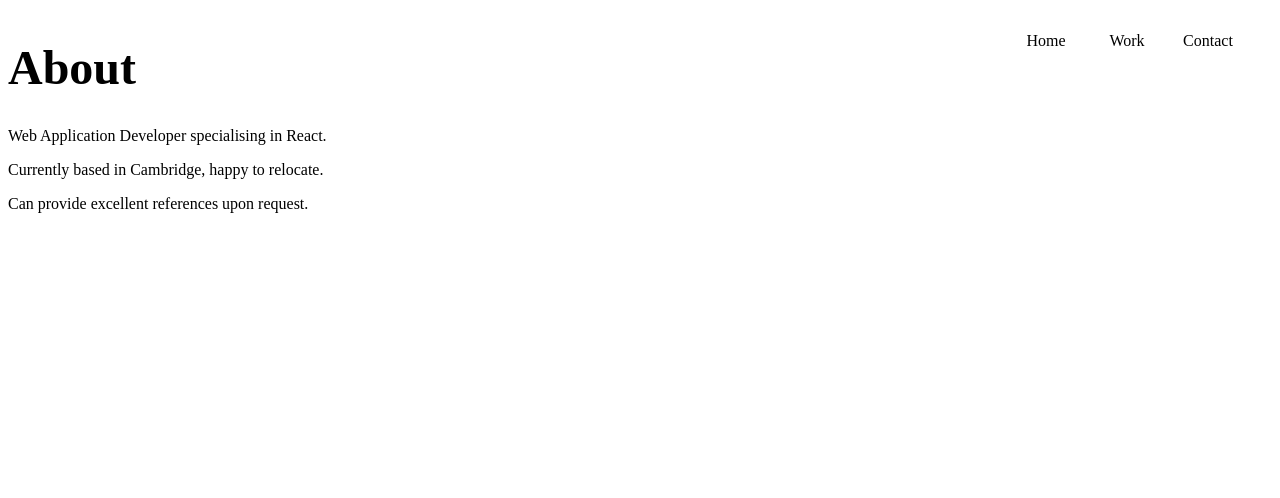
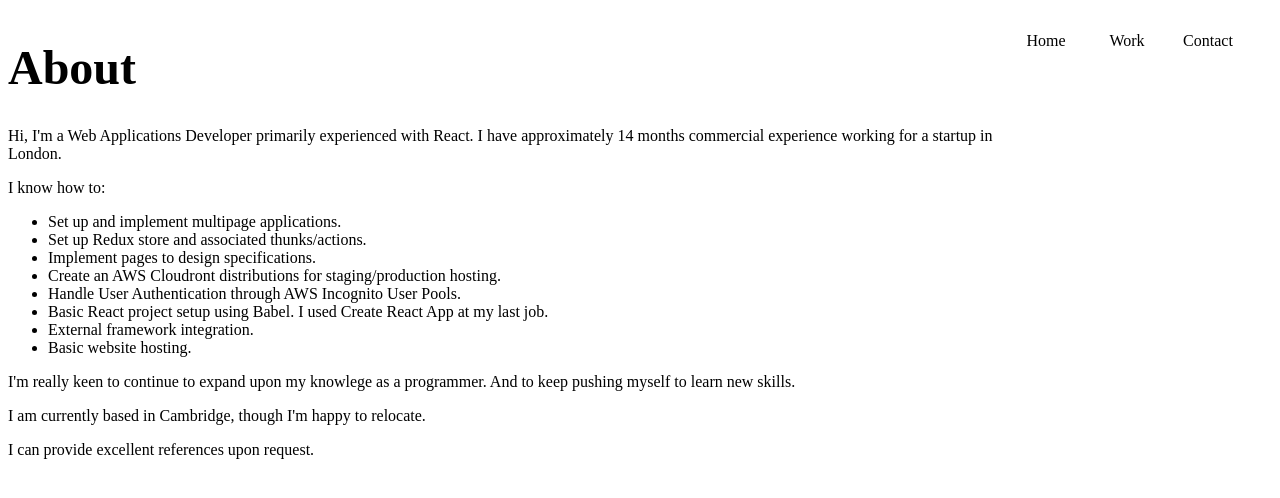
Before and after one commit to wilks654/portolio-website, a Next.js app: page /about in a window 1280 px wide. Shown: the top 498 px of the page. Built offline with nearby package versions, Linux system fonts and the light colour scheme.

Commit message:
filled out about page. changed link to avatar.png to work once deployed. added some links to icons.

```diff
--- a/components/Hamburger.js
+++ b/components/Hamburger.js
@@ -119,8 +119,8 @@ let style = <style jsx>{`
         }
 
         #menu-head.open #avatar {
-            width : 10em;
-            height : 10em;
+            width : 9em;
+            height : 9em;
             border-width : 3px;
         }
 
--- a/pages/about.js
+++ b/pages/about.js
@@ -6,11 +6,44 @@ export default function About() {
 
         <div id = 'about'>
           <h1>About</h1>
-          <p>Web Application Developer specialising in React.</p>
 
-          <p>Currently based in Cambridge, happy to relocate.</p>
+          <p>
 
-          <p>Can provide excellent references upon request.</p>
+            Hi, I'm a Web Applications Developer primarily experienced with React.
+            I have approximately 14 months commercial experience working for a startup in London.
+
+          </p>
+
+
+          <p>I know how to:</p>
+
+          <ul>
+
+            <li>Set up and implement multipage applications.</li>
+
+            <li>Set up Redux store and associated thunks/actions.</li>
+
+            <li>Implement pages to design specifications. </li>
+
+            <li>Create an AWS Cloudront distributions for staging/production hosting. </li>
+
+            <li>Handle User Authentication through AWS Incognito User Pools. </li>
+
+            <li>Basic React project setup using Babel. I used Create React App at my last job. </li>
+
+            <li>External framework integration.</li>
+
+            <li>Basic website hosting.</li>
+
+          </ul>
+
+          <p>I'm really keen to continue to expand upon my knowlege as a programmer.
+            And to keep pushing myself to learn new skills.
+             </p>
+
+          <p>I am currently based in Cambridge, though I'm happy to relocate.</p>
+
+          <p>I can provide excellent references upon request.</p>
         </div>
         <style jsx>
           {
@@ -18,7 +51,6 @@ export default function About() {
               #about {
                 width : 80%;
                 height : 80%;
-
                 overflow : scroll;
               }
 
--- a/pages/showcase.js
+++ b/pages/showcase.js
@@ -9,7 +9,10 @@ export default function Showcase() {
         <div id = 'showcase'>
           <h1>Showcase</h1>
           <div id = ''>
-          <ProjectCard background = '/website-thumbnail.png' />
+
+            <a target="_blank" rel="noopener noreferrer" href = "https://github.com/wilks654/portolio-website">
+              <ProjectCard background = '/website-thumbnail.png' />
+            </a>
           </div>
         </div>
 
```
Also changed, not shown: pages/index.js (+8 -2 lines).
